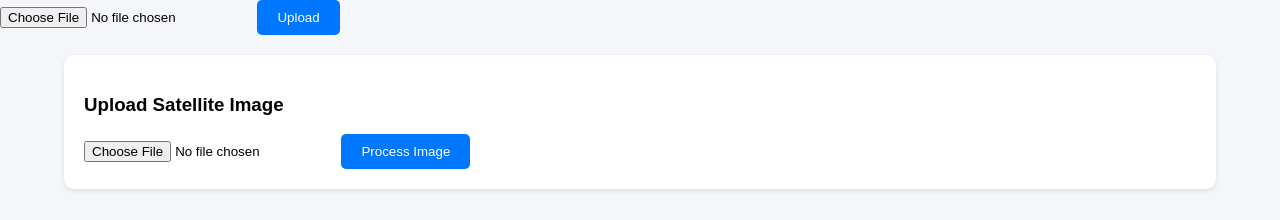
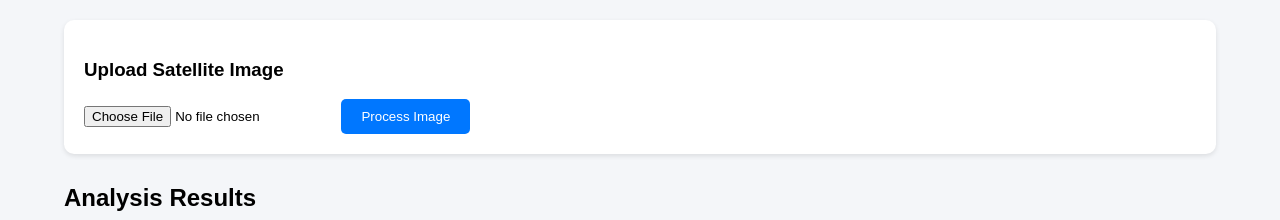
Before and after one commit to Moinkhokhar1/satellite_analytics_plateform, a Flask app: page / in a window 1280 px wide. Shown: the part 110-330 px from the top of the page. Run offline with Flask 3, Linux system fonts and the light colour scheme.

Commit message:
Update index.html

```diff
--- a/backend/templates/index.html
+++ b/backend/templates/index.html
@@ -14,14 +14,6 @@
     <header>
         <h1>Satellite Environmental Monitoring Dashboard</h1>
     </header>
-
-    <form action="/upload" method="POST" enctype="multipart/form-data">
-
-        <input type="file" name="file">
-
-        <button type="submit">Upload</button>
-
-    </form>
 
     <div class="container">
 
```
